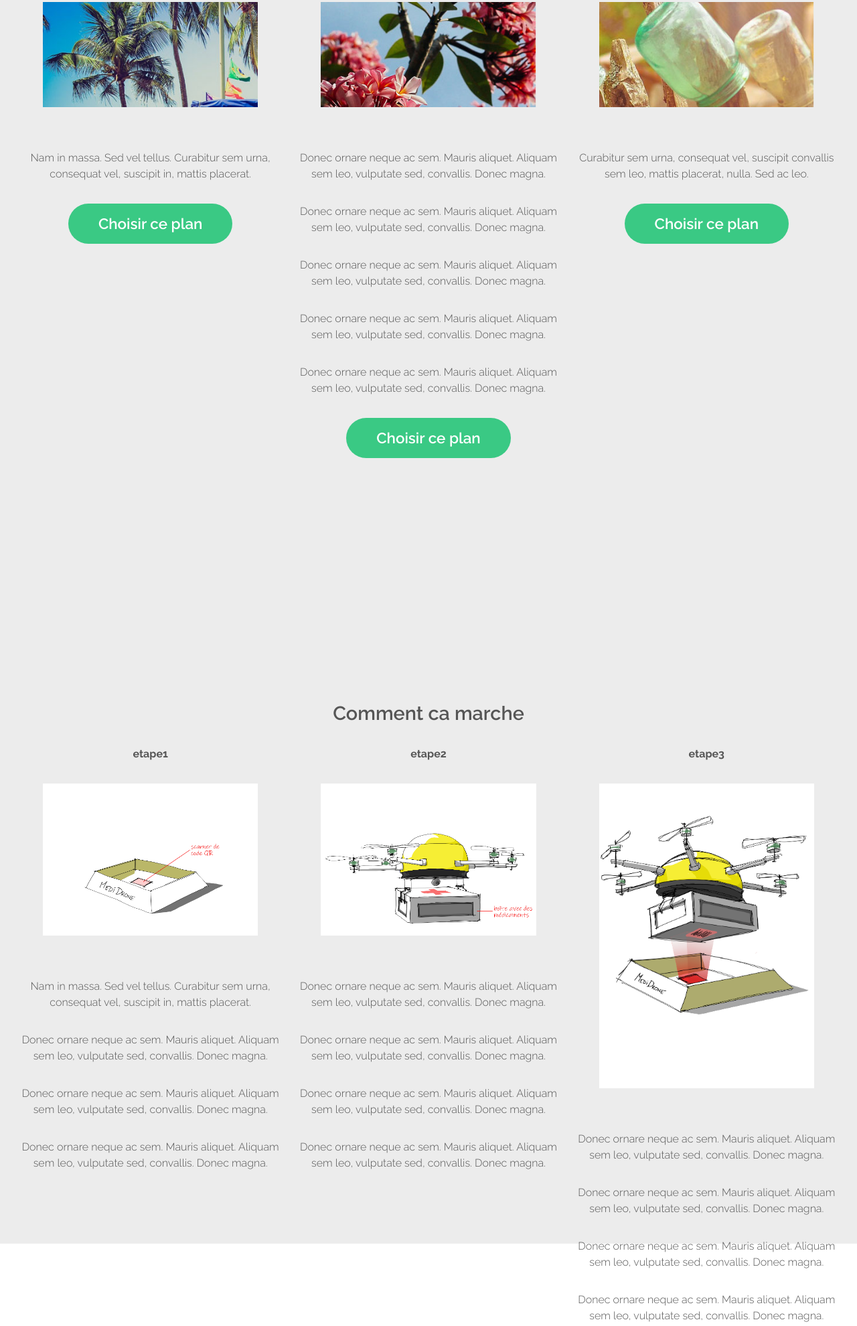
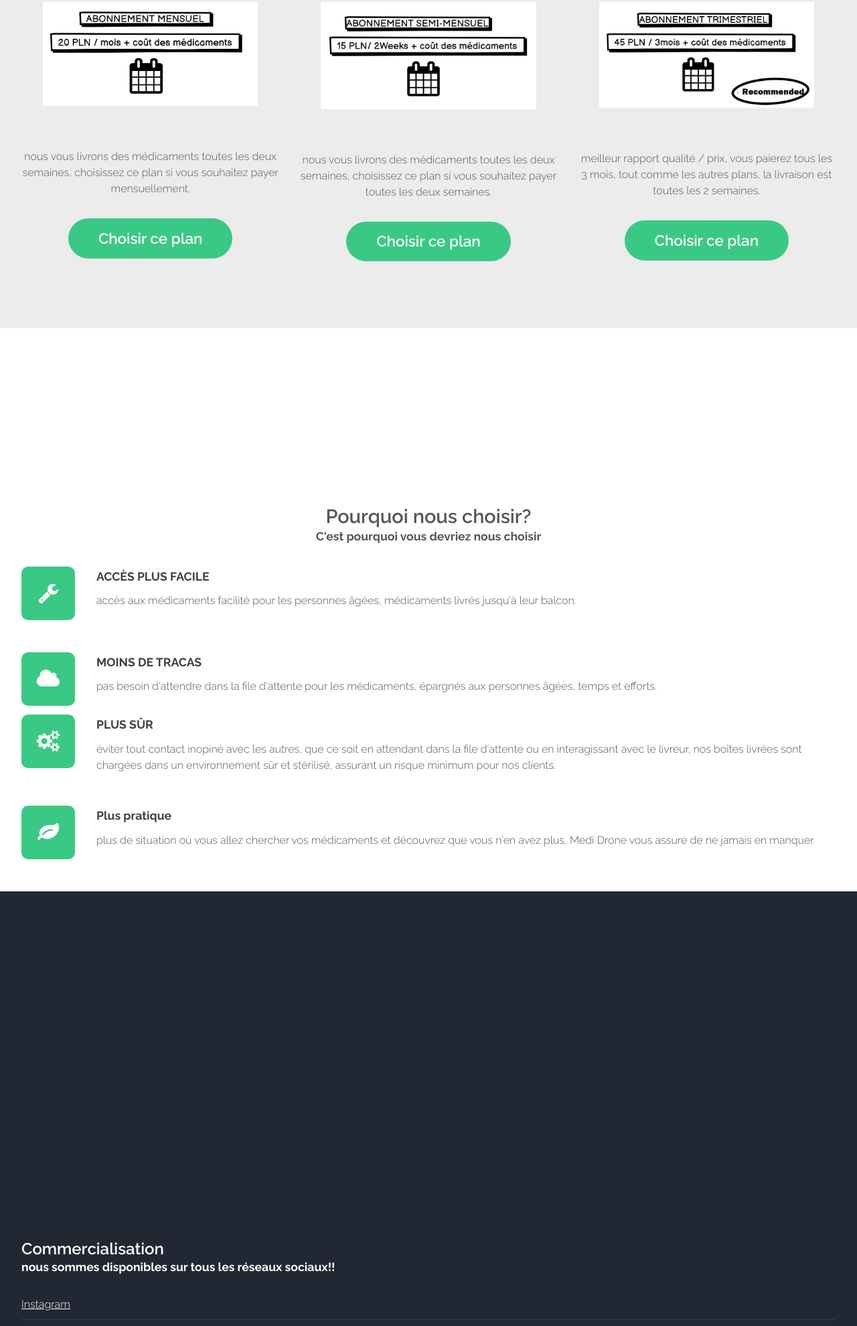
Before and after one commit to KylixSerg/MediDrone, a plain HTML site: page index.html in a window 1280 px wide. Shown: the part 1318-3298 px from the top of the page at 67% size. Drawn offline with Linux system fonts and the light colour scheme.

Commit message:
applied final touches

```diff
--- a/index.html
+++ b/index.html
@@ -45,8 +45,8 @@
 						<a href="#main-2">Services</a>
 
 					</li>
-					<li><a href="">Design</a></li>
-					<li><a href="#how">Comment ca marche</a></li>
+					<li><a href="Design.html">Design</a></li>
+
 
 					<li><a href="#main">Pourquoi nous choisir?</a></li>
 					<li><a href="#footer">Commercialisation</a></li>
@@ -83,26 +83,27 @@
 				<section class="4u">
 					<span class="services">ABONNEMENT MENSUEL</span>
 
-					<a href="" class="image feature"><img src="images/pic02.jpg" alt=""></a>
-					<p>Nam in massa. Sed vel tellus. Curabitur sem urna, consequat vel, suscipit in, mattis placerat.</p>
+					<a href="" class="image feature"><img src="images/month.PNG" alt=""></a>
+					<p>
+						nous vous livrons des médicaments toutes les deux semaines,
+						choisissez ce plan si vous souhaitez payer mensuellement.</p>
 					<a href="#" class="button alt">Choisir ce plan</a>
 				</section>
 
 				<section class="4u">
 					<span class="services">ABONNEMENT SEMI-MENSUEL</span>
-					<a href="" class="image feature"><img src="images/pic03.jpg" alt=""></a>
-					<p>Donec ornare neque ac sem. Mauris aliquet. Aliquam sem leo, vulputate sed, convallis. Donec magna.</p>
-					<p>Donec ornare neque ac sem. Mauris aliquet. Aliquam sem leo, vulputate sed, convallis. Donec magna.</p>
-					<p>Donec ornare neque ac sem. Mauris aliquet. Aliquam sem leo, vulputate sed, convallis. Donec magna.</p>
-					<p>Donec ornare neque ac sem. Mauris aliquet. Aliquam sem leo, vulputate sed, convallis. Donec magna.</p>
-					<p>Donec ornare neque ac sem. Mauris aliquet. Aliquam sem leo, vulputate sed, convallis. Donec magna.</p>
+					<a href="" class="image feature"><img src="images/WEEK.PNG" alt=""></a>
+					<p>
+						nous vous livrons des médicaments toutes les deux semaines,
+						choisissez ce plan si vous souhaitez payer toutes les deux semaines.</p>
+
 					<a href="#" class="button alt">Choisir ce plan</a>
 				</section>
 
 				<section class="4u">
 					<span class="services">ABONNEMENT TRIMESTRIEL</span>
-					<a href="" class="image feature"><img src="images/pic04.jpg" alt=""></a>
-					<p>Curabitur sem urna, consequat vel, suscipit convallis sem leo, mattis placerat, nulla. Sed ac leo.</p>
+					<a href="" class="image feature"><img src="images/Quarter.PNG" alt=""></a>
+					<p>meilleur rapport qualité / prix, vous paierez tous les 3 mois, tout comme les autres plans, la livraison est toutes les 2 semaines.</p>
 					<a href="#" class="button alt">Choisir ce plan</a>
 				</section>
 
@@ -113,50 +114,7 @@
 	<!-- Design -->
 
 
-	<div id="how" id="main-2" class="wrapper style2">
-		<section class="container">
-			<header class="major">
-				<h2>Comment ca marche</h2>
 
-			</header>
-			<div class="row no-collapse-1">
-				<section class="4u">
-					<span class="services">etape1</span>
-
-					<a href="" class="image feature"><img src="images/2.jpg" alt=""></a>
-					<p>Nam in massa. Sed vel tellus. Curabitur sem urna, consequat vel, suscipit in, mattis placerat.</p>
-					<p>Donec ornare neque ac sem. Mauris aliquet. Aliquam sem leo, vulputate sed, convallis. Donec magna.</p>
-					<p>Donec ornare neque ac sem. Mauris aliquet. Aliquam sem leo, vulputate sed, convallis. Donec magna.</p>
-					<p>Donec ornare neque ac sem. Mauris aliquet. Aliquam sem leo, vulputate sed, convallis. Donec magna.</p>
-
-				</section>
-
-				<section class="4u">
-					<span class="services">etape2</span>
-
-					<a href="" class="image feature"><img src="images/1.jpg" alt=""></a>
-					<p>Donec ornare neque ac sem. Mauris aliquet. Aliquam sem leo, vulputate sed, convallis. Donec magna.</p>
-					<p>Donec ornare neque ac sem. Mauris aliquet. Aliquam sem leo, vulputate sed, convallis. Donec magna.</p>
-					<p>Donec ornare neque ac sem. Mauris aliquet. Aliquam sem leo, vulputate sed, convallis. Donec magna.</p>
-					<p>Donec ornare neque ac sem. Mauris aliquet. Aliquam sem leo, vulputate sed, convallis. Donec magna.</p>
-
-				</section>
-
-				<section class="4u">
-					<span class="services">etape3</span>
-
-					<a href="" class="image feature"><img src="images/3.jpg" alt=""></a>
-					<p>Donec ornare neque ac sem. Mauris aliquet. Aliquam sem leo, vulputate sed, convallis. Donec magna.</p>
-					<p>Donec ornare neque ac sem. Mauris aliquet. Aliquam sem leo, vulputate sed, convallis. Donec magna.</p>
-					<p>Donec ornare neque ac sem. Mauris aliquet. Aliquam sem leo, vulputate sed, convallis. Donec magna.</p>
-					<p>Donec ornare neque ac sem. Mauris aliquet. Aliquam sem leo, vulputate sed, convallis. Donec magna.</p>
-
-				</section>
-
-
-			</div>
-		</section>
-	</div>
 
 	<!-- Design -->
 
@@ -168,7 +126,7 @@
 		<section class="container">
 			<header class="major">
 				<h2>Pourquoi nous choisir?</h2>
-				<span class="byline">Mauris vulputate dolor sit amet nibh</span>
+				<span class="byline">C'est pourquoi vous devriez nous choisir</span>
 			</header>
 			<div class="row">
 
@@ -178,13 +136,16 @@
 						<ul class="style">
 							<li>
 								<span class="fa fa-wrench"></span>
-								<h3>Integer ultrices</h3>
-								<span>In posuere eleifend odio. Quisque semper augue mattis wisi. Maecenas ligula. Pellentesque viverra vulputate enim.</span>
+								<h3>
+									ACCÈS PLUS FACILE</h3>
+								<span>
+									accès aux médicaments facilité pour les personnes âgées, médicaments livrés jusqu'à leur balcon.</span>
 							</li>
 							<li>
 								<span class="fa fa-cloud"></span>
-								<h3>Aliquam luctus</h3>
-								<span>Pellentesque viverra vulputate enim. Aliquam erat volutpat. Maecenas condimentum enim tincidunt risus accumsan.</span>
+								<h3>MOINS DE TRACAS</h3>
+								<span>
+									pas besoin d'attendre dans la file d'attente pour les médicaments, épargnés aux personnes âgées, temps et efforts.</span>
 							</li>
 						</ul>
 					</section>
@@ -194,13 +155,17 @@
 						<ul class="style mobile-fix">
 							<li>
 								<span class="fa fa-cogs"></span>
-								<h3>Integer ultrices</h3>
-								<span>In posuere eleifend odio. Quisque semper augue mattis wisi. Maecenas ligula. Pellentesque viverra vulputate enim.</span>
+								<h3>PLUS SÛR
+								</h3>
+								<span>
+									éviter tout contact inopiné avec les autres, que ce soit en attendant dans la file d'attente ou en interagissant avec le livreur, nos boîtes livrées sont chargées dans un environnement sûr et stérilisé, assurant un risque minimum
+									pour nos clients.</span>
 							</li>
 							<li>
 								<span class="fa fa-leaf"></span>
-								<h3>Aliquam luctus</h3>
-								<span>Pellentesque viverra vulputate enim. Aliquam erat volutpat. Maecenas condimentum enim tincidunt risus accumsan.</span>
+								<h3>Plus pratique</h3>
+								<span>
+plus de situation où vous allez chercher vos médicaments et découvrez que vous n'en avez plus, Medi Drone vous assure de ne jamais en manquer</span>
 							</li>
 						</ul>
 					</section>
```
Also changed, not shown: Design.html (added, +86 -0 lines), images/4.jpg (added), images/Quarter.PNG (added), images/WEEK.PNG (added), images/month.PNG (added).
